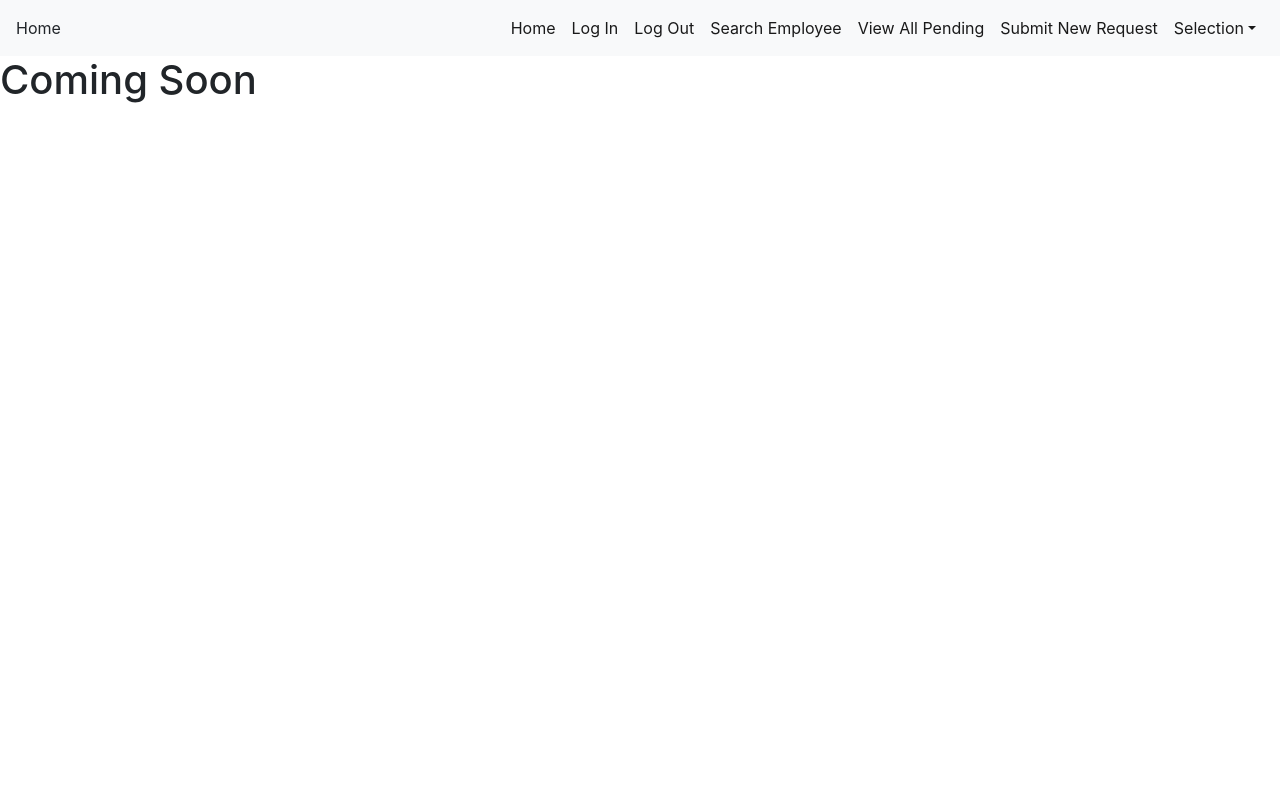
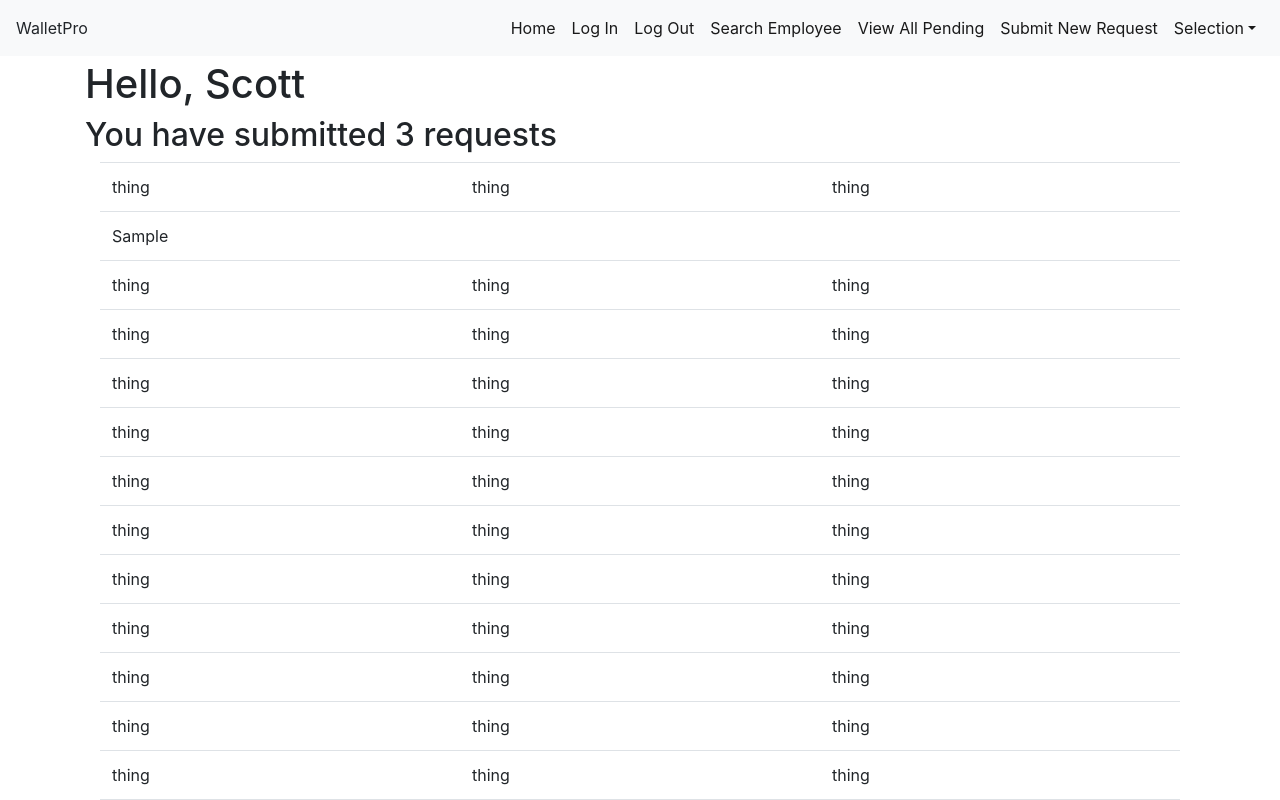
Before and after one commit to skmoore319/WalletPro-ERS, a React (Create React App) app in the folder walletpro-ers-front-end/: page / in a window 1280 px wide. Shown: the top 800 px of the page. Built offline with nearby package versions, Linux system fonts and the light colour scheme; the HTML template or start-up script is replaced by a standard one.

Commit message:
Very basic home page added

```diff
--- a/walletpro-ers-front-end/src/App.css
+++ b/walletpro-ers-front-end/src/App.css
@@ -35,3 +35,12 @@
 #selection-dropdown-menu {
   left: -60px;
 }
+
+/******************************************
+*   MENU
+*******************************************
+*/
+
+#main-menu {
+  margin-top: 60px;
+}
--- a/walletpro-ers-front-end/src/App.tsx
+++ b/walletpro-ers-front-end/src/App.tsx
@@ -5,7 +5,7 @@ import { NavComponent } from './components/nav-component';
 import { Provider } from 'react-redux';
 import { store } from './Store';
 import { HashRouter, Switch, Route } from 'react-router-dom';
-import { Sample } from './components/sample';
+import { RequestList } from './components/request-list';
 
 // import logo from './logo.svg';
 
@@ -17,7 +17,7 @@ class App extends React.Component {
           <div>
               <NavComponent />
               <Switch>
-                <Route component={Sample} />
+                <Route component={RequestList} />
               </Switch>
           </div>
         </HashRouter>
--- /dev/null
+++ b/walletpro-ers-front-end/src/components/list-component.tsx
@@ -0,0 +1,207 @@
+import * as React from 'react';
+
+export class ListComponent extends React.Component<any, any> {
+    public render() {
+        return (
+            <div className="container">
+                <table className="table">
+                    <tr data-toggle="collapse" data-target="#more-info-1" className="accordion-toggle" >
+                        <td>thing</td>
+                        <td>thing</td>
+                        <td>thing</td>
+                    </tr>
+                    <tr>
+                        <td colSpan={6} className="hidden-row" >
+                            <div className="accordion-body-collapse" id="more-info-1" >Sample</div>
+                        </td>
+                    </tr><tr>
+                        <td>thing</td>
+                        <td>thing</td>
+                        <td>thing</td>
+                    </tr><tr>
+                        <td>thing</td>
+                        <td>thing</td>
+                        <td>thing</td>
+                    </tr><tr>
+                        <td>thing</td>
+                        <td>thing</td>
+                        <td>thing</td>
+                    </tr><tr>
+                        <td>thing</td>
+                        <td>thing</td>
+                        <td>thing</td>
+                    </tr><tr>
+                        <td>thing</td>
+                        <td>thing</td>
+                        <td>thing</td>
+                    </tr><tr>
+                        <td>thing</td>
+                        <td>thing</td>
+                        <td>thing</td>
+                    </tr><tr>
+                        <td>thing</td>
+                        <td>thing</td>
+                        <td>thing</td>
+                    </tr><tr>
+                        <td>thing</td>
+                        <td>thing</td>
+                        <td>thing</td>
+                    </tr><tr>
+                        <td>thing</td>
+                        <td>thing</td>
+                        <td>thing</td>
+                    </tr><tr>
+                        <td>thing</td>
+                        <td>thing</td>
+                        <td>thing</td>
+                    </tr><tr>
+                        <td>thing</td>
+                        <td>thing</td>
+                        <td>thing</td>
+                    </tr><tr>
+                        <td>thing</td>
+                        <td>thing</td>
+                        <td>thing</td>
+                    </tr><tr>
+                        <td>thing</td>
+                        <td>thing</td>
+                        <td>thing</td>
+                    </tr><tr>
+                        <td>thing</td>
+                        <td>thing</td>
+                        <td>thing</td>
+                    </tr><tr>
+                        <td>thing</td>
+                        <td>thing</td>
+                        <td>thing</td>
+                    </tr><tr>
+                        <td>thing</td>
+                        <td>thing</td>
+                        <td>thing</td>
+                    </tr><tr>
+                        <td>thing</td>
+                        <td>thing</td>
+                        <td>thing</td>
+                    </tr><tr>
+                        <td>thing</td>
+                        <td>thing</td>
+                        <td>thing</td>
+                    </tr><tr>
+                        <td>thing</td>
+                        <td>thing</td>
+                        <td>thing</td>
+                    </tr><tr>
+                        <td>thing</td>
+                        <td>thing</td>
+                        <td>thing</td>
+                    </tr><tr>
+                        <td>thing</td>
+                        <td>thing</td>
+                        <td>thing</td>
+                    </tr><tr>
+                        <td>thing</td>
+                        <td>thing</td>
+                        <td>thing</td>
+                    </tr><tr>
+                        <td>thing</td>
+                        <td>thing</td>
+                        <td>thing</td>
+                    </tr>
+                    <tr>
+                        <td>thing</td>
+                        <td>thing</td>
+                        <td>thing</td>
+                    </tr><tr>
+                        <td>thing</td>
+                        <td>thing</td>
+                        <td>thing</td>
+                    </tr><tr>
+                        <td>thing</td>
+                        <td>thing</td>
+                        <td>thing</td>
+                    </tr><tr>
+                        <td>thing</td>
+                        <td>thing</td>
+                        <td>thing</td>
+                    </tr><tr>
+                        <td>thing</td>
+                        <td>thing</td>
+                        <td>thing</td>
+                    </tr><tr>
+                        <td>thing</td>
+                        <td>thing</td>
+                        <td>thing</td>
+                    </tr><tr>
+                        <td>thing</td>
+                        <td>thing</td>
+                        <td>thing</td>
+                    </tr><tr>
+                        <td>thing</td>
+                        <td>thing</td>
+                        <td>thing</td>
+                    </tr><tr>
+                        <td>thing</td>
+                        <td>thing</td>
+                        <td>thing</td>
+                    </tr><tr>
+                        <td>thing</td>
+                        <td>thing</td>
+                        <td>thing</td>
+                    </tr><tr>
+                        <td>thing</td>
+                        <td>thing</td>
+                        <td>thing</td>
+                    </tr><tr>
+                        <td>thing</td>
+                        <td>thing</td>
+                        <td>thing</td>
+                    </tr><tr>
+                        <td>thing</td>
+                        <td>thing</td>
+                        <td>thing</td>
+                    </tr><tr>
+                        <td>thing</td>
+                        <td>thing</td>
+                        <td>thing</td>
+                    </tr><tr>
+                        <td>thing</td>
+                        <td>thing</td>
+                        <td>thing</td>
+                    </tr><tr>
+                        <td>thing</td>
+                        <td>thing</td>
+                        <td>thing</td>
+                    </tr><tr>
+                        <td>thing</td>
+                        <td>thing</td>
+                        <td>thing</td>
+                    </tr><tr>
+                        <td>thing</td>
+                        <td>thing</td>
+                        <td>thing</td>
+                    </tr><tr>
+                        <td>thing</td>
+                        <td>thing</td>
+                        <td>thing</td>
+                    </tr><tr>
+                        <td>thing</td>
+                        <td>thing</td>
+                        <td>thing</td>
+                    </tr><tr>
+                        <td>thing</td>
+                        <td>thing</td>
+                        <td>thing</td>
+                    </tr><tr>
+                        <td>thing</td>
+                        <td>thing</td>
+                        <td>thing</td>
+                    </tr><tr>
+                        <td>thing</td>
+                        <td>thing</td>
+                        <td>thing</td>
+                    </tr>
+                </table>
+            </div>
+        )
+    }
+}
--- a/walletpro-ers-front-end/src/components/nav-component.tsx
+++ b/walletpro-ers-front-end/src/components/nav-component.tsx
@@ -4,9 +4,9 @@ import { Link } from 'react-router-dom';
 export const NavComponent: React.StatelessComponent<{}> = () => {
     return(
         <div>
-            <nav className="navbar navbar-toggleable-md navbar-expand-lg navbar-light bg-light display-front nav-pad">
+            <nav className="navbar fixed-top navbar-toggleable-md navbar-expand-lg navbar-light bg-light display-front nav-pad">
                 <div className="navbar-header c-pointer shift-left">
-                    Home
+                    WalletPro
                     {/* <Link to="/home" className="unset-anchor">
                         <img className="img-adjust-position rev-logo" src={RevLogo} alt="revature" />
                     </Link> */}
--- /dev/null
+++ b/walletpro-ers-front-end/src/components/request-list.tsx
@@ -0,0 +1,14 @@
+import * as React from 'react';
+import { ListComponent } from './list-component';
+
+export class RequestList extends React.Component<any, any> {
+    public render() {
+        return (
+            <div className="container" id="main-menu">
+                <h1>Hello, Scott</h1>
+                <h2>You have submitted 3 requests</h2>
+                <ListComponent />
+            </div>
+        )
+    }
+}
--- a/walletpro-ers-front-end/src/components/sample.tsx
+++ /dev/null
@@ -1,9 +0,0 @@
-import * as React from 'react';
-
-export class Sample extends React.Component<any, any> {
-    public render() {
-        return (
-            <h1>Coming Soon</h1>
-        )
-    }
-}
```
